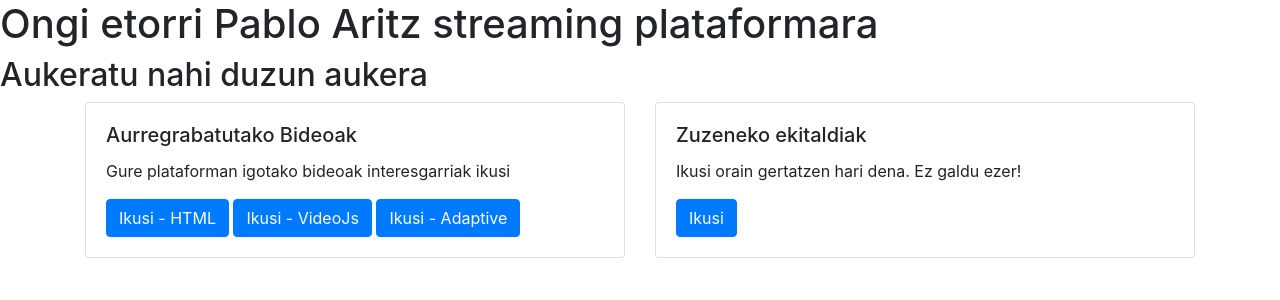
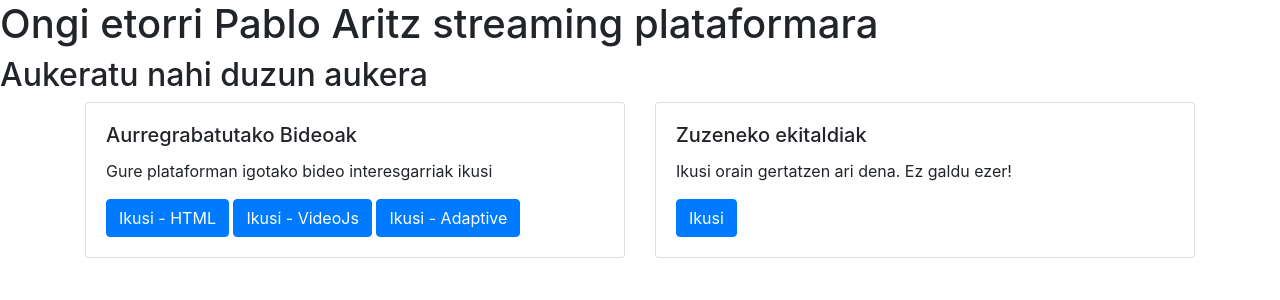
Before and after one commit to Aritzherrero4/KMM-Web, a PHP site: page / in a window 1280 px wide. Shown: the top 300 px of the page. Run offline with PHP 8.4, Linux system fonts and the light colour scheme.

Commit message:
Update index.php

```diff
--- a/php/index.php
+++ b/php/index.php
@@ -21,7 +21,7 @@
         <div class="card">
           <div class="card-body">
             <h5 class="card-title">Aurregrabatutako Bideoak</h5>
-            <p class="card-text">Gure plataforman igotako bideoak interesgarriak ikusi</p>
+            <p class="card-text">Gure plataforman igotako bideo interesgarriak ikusi</p>
             <a href="php/VoD.php?type=1" class="btn btn-primary">Ikusi - HTML</a>
             <a href="php/VoD.php?type=2" class="btn btn-primary">Ikusi - VideoJs</a>
             <a href="php/VoD.php?type=3" class="btn btn-primary">Ikusi - Adaptive</a>
@@ -32,7 +32,7 @@
         <div class="card">
           <div class="card-body">
             <h5 class="card-title">Zuzeneko ekitaldiak</h5>
-            <p class="card-text">Ikusi orain gertatzen hari dena. Ez galdu ezer!</p>
+            <p class="card-text">Ikusi orain gertatzen ari dena. Ez galdu ezer!</p>
             <a href="php/live.php" class="btn btn-primary">Ikusi</a>
           </div>
         </div>
```
